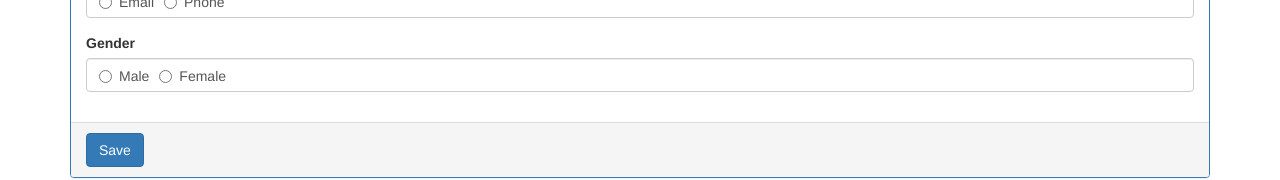
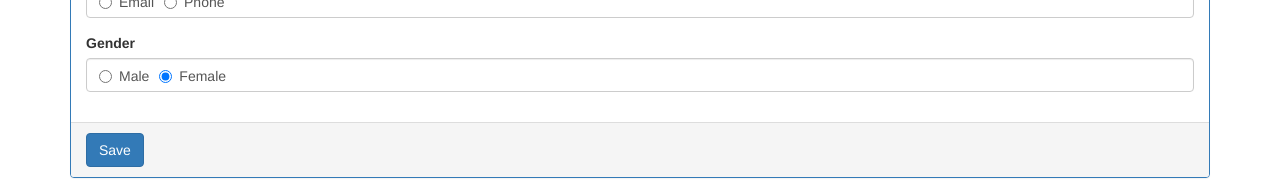
Before and after one commit to LeandroCarolino01/angular-crud, an Angular app: page /create in a window 1280 px wide. Shown: the part 390-570 px from the top of the page. Built offline with nearby package versions, Linux system fonts and the light colour scheme.

Commit message:
checkbox added

```diff
--- a/src/app/create-employee.component.ts
+++ b/src/app/create-employee.component.ts
@@ -9,7 +9,7 @@ import { NgForm } from '@angular/forms';
 export class CreateEmployeeComponent implements OnInit {
   fullName: string = 'Name';
   email: string = 'Email';
-  gender: string;
+  gender: string = 'female';
   phoneNumber: number;
   constructor() { }
 
```
